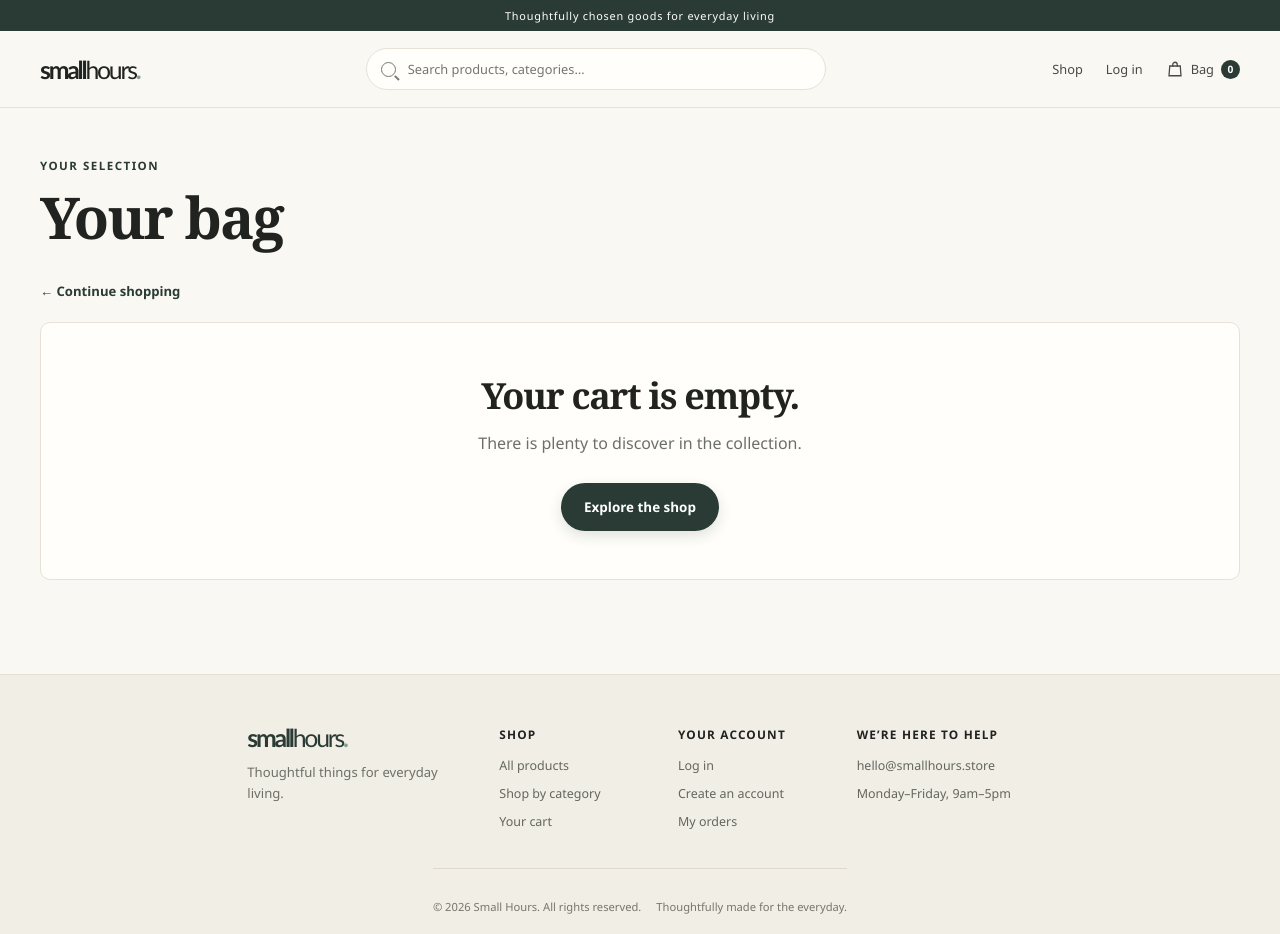
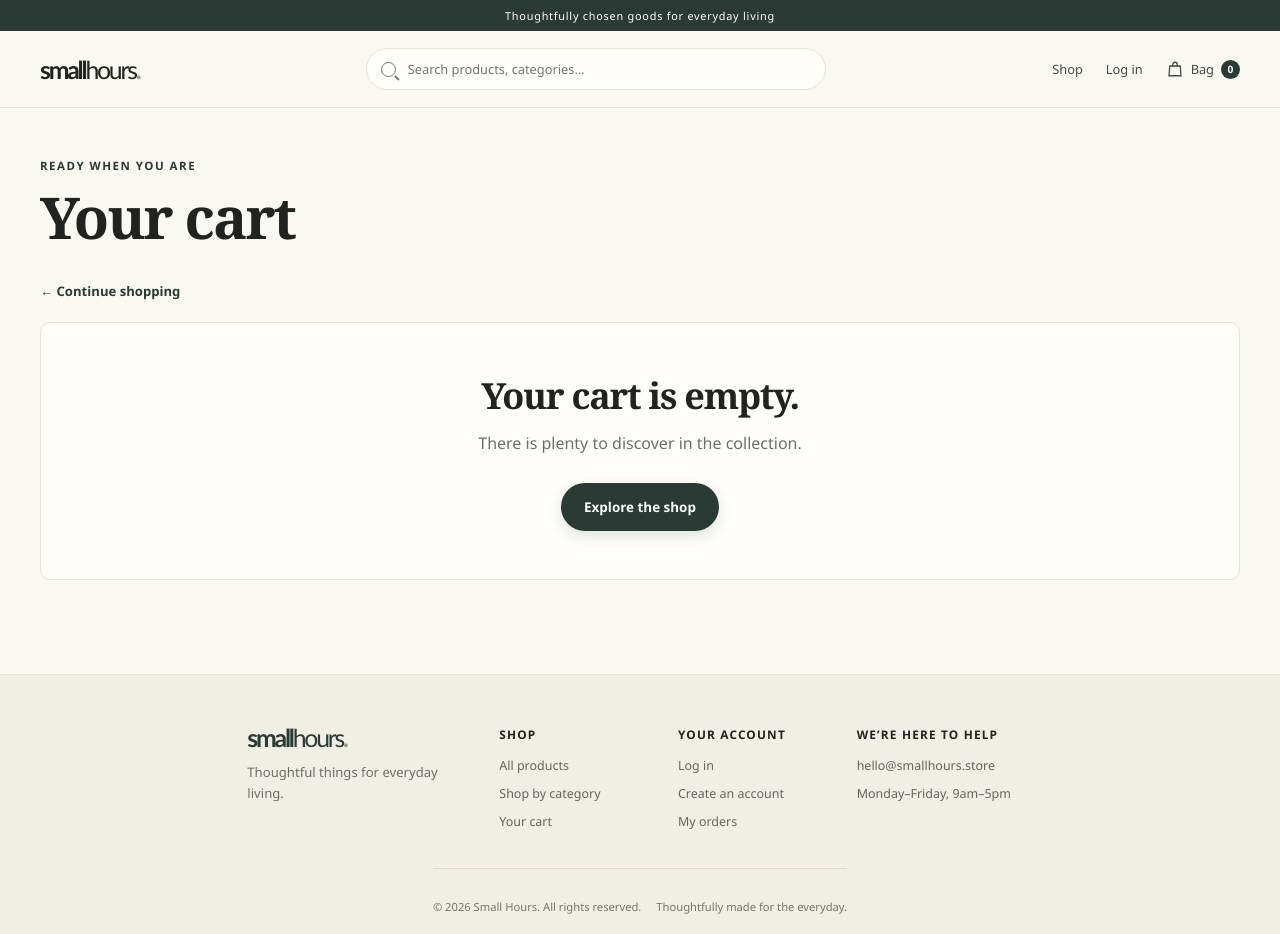
Before and after one commit to generalareas9-sys/CodeAlpha_EcommerceStore, a website: page public/cart.html in a window 1280 px wide. Drawn offline with Linux system fonts and the light colour scheme; no server answers.

Commit message:
refactor: update public/cart.html

```diff
--- a/public/cart.html
+++ b/public/cart.html
@@ -3,7 +3,7 @@
   <head>
     <meta charset="utf-8">
     <meta name="viewport" content="width=device-width, initial-scale=1">
-    <title>Your bag — Small Hours</title>
+    <title>Your cart — ShopNova</title>
     <link rel="stylesheet" href="/css/styles.css">
     <script src="/js/app.js" defer></script>
     <script src="/js/cart.js" defer></script>
@@ -11,7 +11,7 @@
   <body data-page="cart">
     <div id="site-header"></div>
     <main class="wrap page-main">
-      <p class="eyebrow">Your selection</p><h1>Your bag</h1>
+      <p class="eyebrow">Ready when you are</p><h1>Your cart</h1>
       <a class="continue-shopping" href="/#shop">← Continue shopping</a>
       <div id="cart-content" aria-live="polite"><div class="cart-skeleton skeleton"></div><div class="cart-skeleton skeleton"></div></div>
     </main>
```
